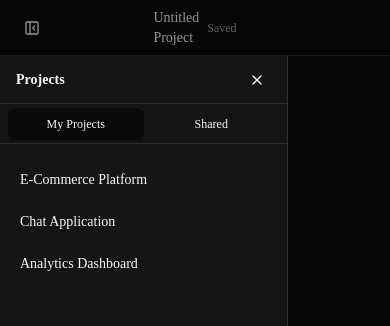
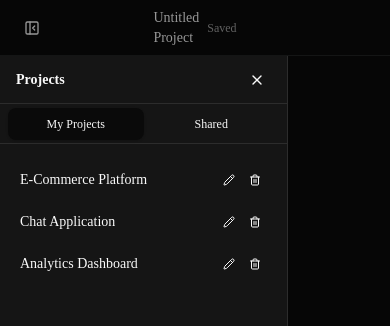
Before and after one commit to gelford2393/ghost-ai, a Next.js app: page /editor in a window 390 px wide. Both pictures are taken after a click on the button "Open sidebar". Shown: the top 326 px of the page. Built offline with nearby package versions, Linux system fonts and the light colour scheme.

Commit message:
Update components/editor/project-sidebar.tsx
Co-authored-by: coderabbitai[bot] <136622811+coderabbitai[bot]@users.noreply.github.com>

```diff
--- a/components/editor/project-sidebar.tsx
+++ b/components/editor/project-sidebar.tsx
@@ -32,7 +32,7 @@ function ProjectItem({
       <span className="flex-1 truncate">{project.name}</span>
 
       {showActions && (
-        <div className="flex items-center gap-0.5 opacity-0 group-hover:opacity-100 transition-opacity shrink-0">
+        <div className="flex items-center gap-0.5 shrink-0 opacity-100 md:opacity-0 md:group-hover:opacity-100 group-focus-within:opacity-100 transition-opacity">
           <Button
             variant="ghost"
             size="icon-xs"
```
